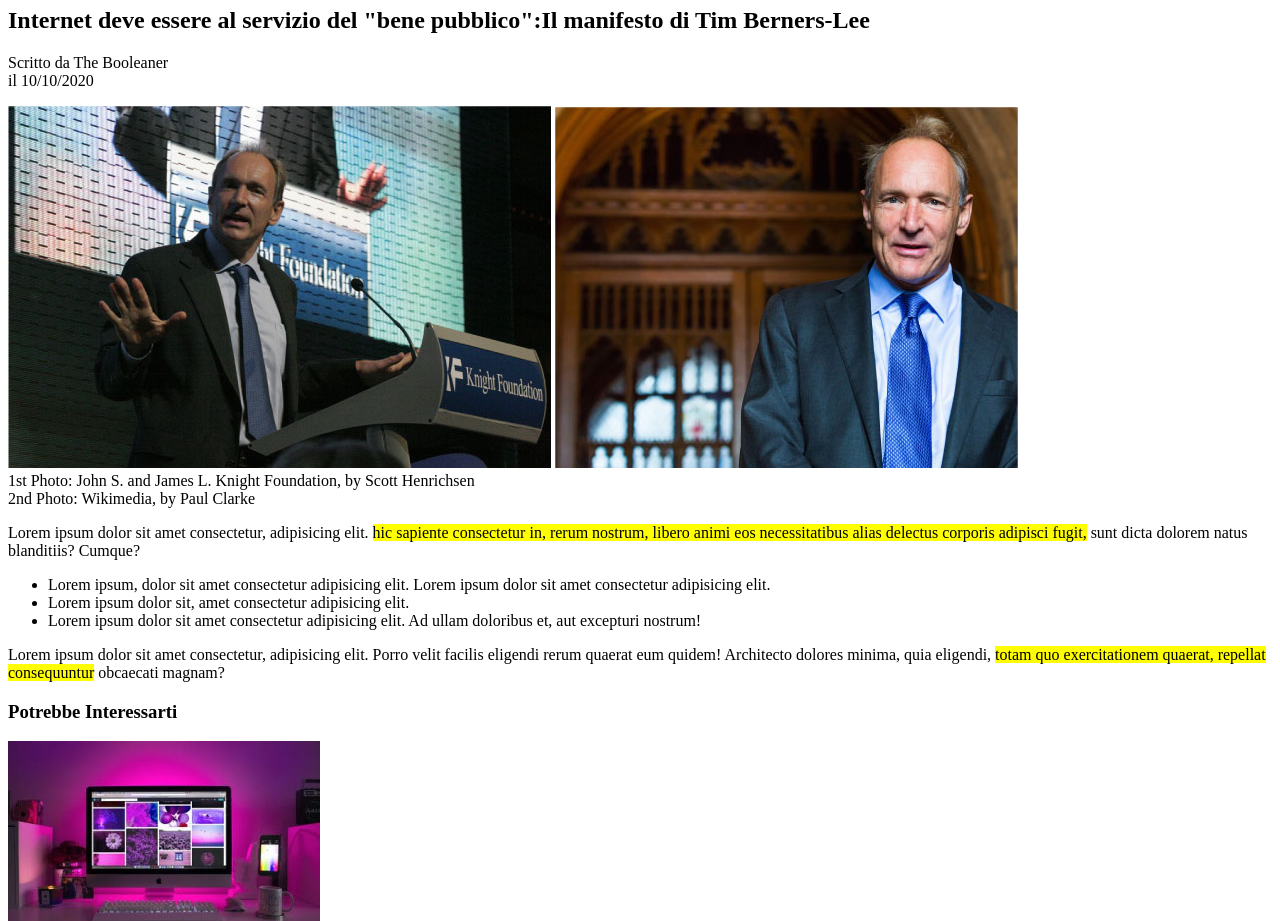
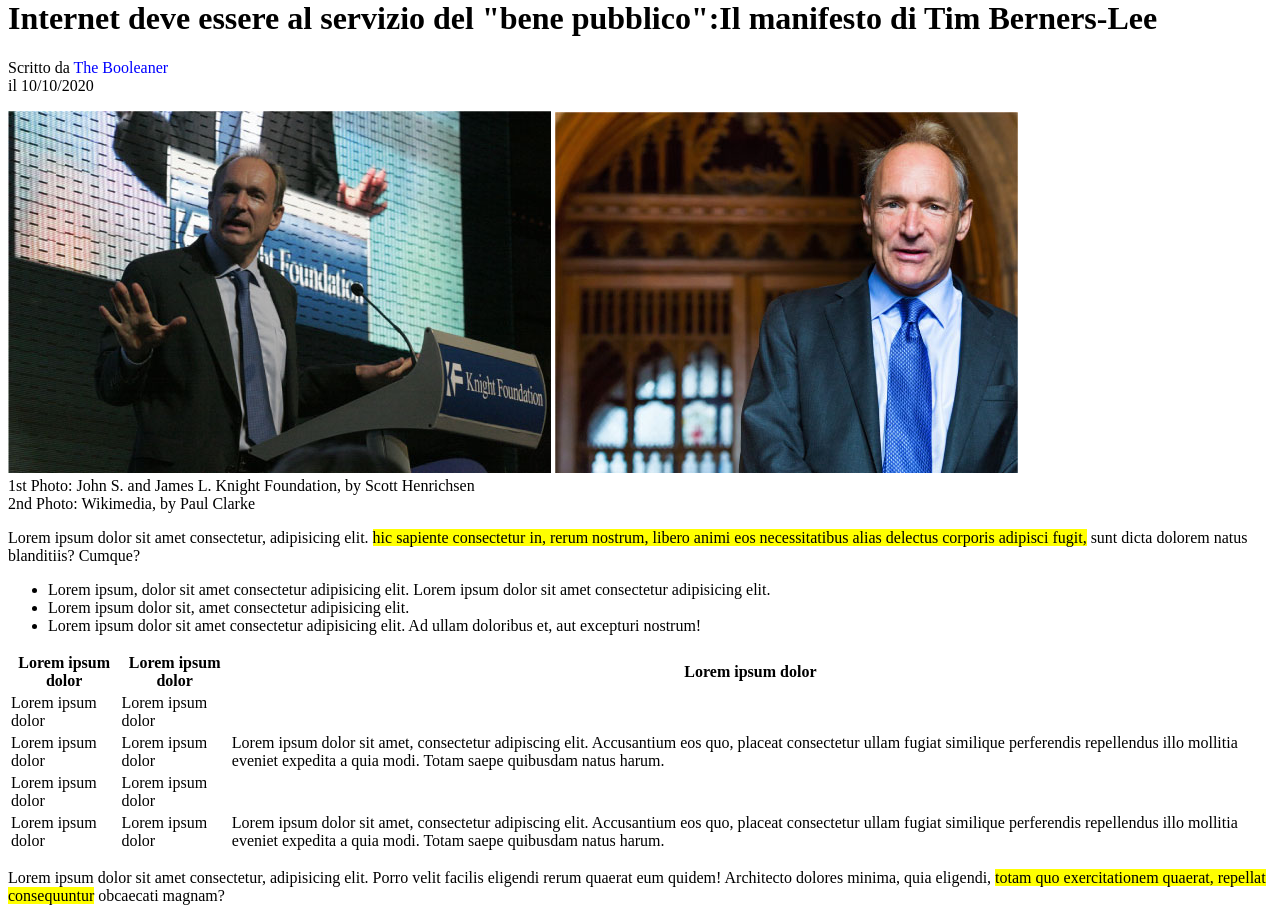
Before and after one commit to crifortini/html-css-boolaener, a plain HTML site: page index.html in a window 1280 px wide. Shown: the part 73-994 px from the top of the page. Drawn offline with Linux system fonts and the light colour scheme.

Commit message:
add table

```diff
--- a/index.html
+++ b/index.html
@@ -9,9 +9,9 @@
 </head>
 <body>
     <header>
-        <h1>The Booleaner</h1>
-        <h2>Internet deve essere al servizio del "bene pubblico":Il manifesto di Tim Berners-Lee</h2>
-        <p>Scritto da The Booleaner<br>il 10/10/2020</p>
+        <span id="due"><p>The</span><br>Booleaner</p>
+        <h1>Internet deve essere al servizio del "bene pubblico":Il manifesto di Tim Berners-Lee</h1>
+        <p>Scritto da <span id="uno">The Booleaner</span><br>il 10/10/2020</p>
         <img src="./img/tim-1.jpg" alt="">
         <img src="./img/tim-2.jpg" alt="">
         <figcaption>1st Photo: John S. and James L. Knight Foundation, by Scott Henrichsen</figcaption>
@@ -28,6 +28,41 @@
                 <li>Lorem ipsum dolor sit, amet consectetur adipisicing elit.</li>
                 <li>Lorem ipsum dolor sit amet consectetur adipisicing elit. Ad ullam doloribus et, aut excepturi nostrum!</li>
             </ul>
+
+                  <table>
+        <thead>
+          <tr>
+            <th>Lorem ipsum dolor</th>
+            <th>Lorem ipsum dolor</th>
+            <th>Lorem ipsum dolor</th>
+          </tr>
+        </thead>
+        <tbody>
+          <tr>
+            <td>Lorem ipsum dolor</td>
+            <td>Lorem ipsum dolor</td>
+            <td rowspan="3">
+              Lorem ipsum dolor sit amet, consectetur adipiscing elit. Accusantium eos quo, placeat consectetur ullam fugiat similique perferendis repellendus illo mollitia eveniet expedita a quia modi. Totam saepe quibusdam natus harum.
+            </td>
+          </tr>
+          <tr>
+            <td>Lorem ipsum dolor</td>
+            <td>Lorem ipsum dolor</td>
+          </tr>
+          <tr>
+            <td>Lorem ipsum dolor</td>
+            <td>Lorem ipsum dolor</td>
+          </tr>
+          <tr class="highlight-row">
+            <td>Lorem ipsum dolor</td>
+            <td>Lorem ipsum dolor</td>
+            <td>
+              Lorem ipsum dolor sit amet, consectetur adipiscing elit. Accusantium eos quo, placeat consectetur ullam fugiat similique perferendis repellendus illo mollitia eveniet expedita a quia modi. Totam saepe quibusdam natus harum.
+            </td>
+          </tr>
+        </tbody>
+      </table>
+
 
             <p>Lorem ipsum dolor sit amet consectetur, adipisicing elit. Porro velit facilis eligendi rerum quaerat eum quidem!
                 Architecto dolores minima, quia eligendi, <span class="evidenziatore">totam quo exercitationem quaerat,
--- a/style.css
+++ b/style.css
@@ -1,5 +1,6 @@
-h1{
-    color: white;
+
+h3{
+    color: gray;
 }
 
 .text-overlay {
@@ -20,3 +21,7 @@ h1{
 .evidenziatore{
     background-color: yellow;
 }
+
+#uno{
+    color: blue;
+}
```
Also changed, not shown: img/pattern.png (added).
